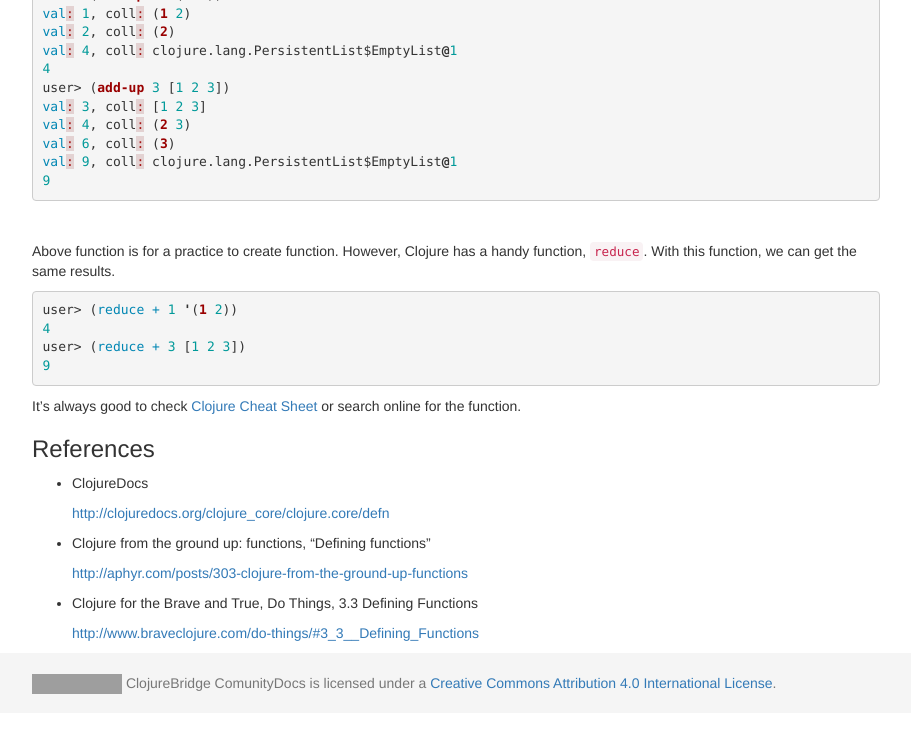
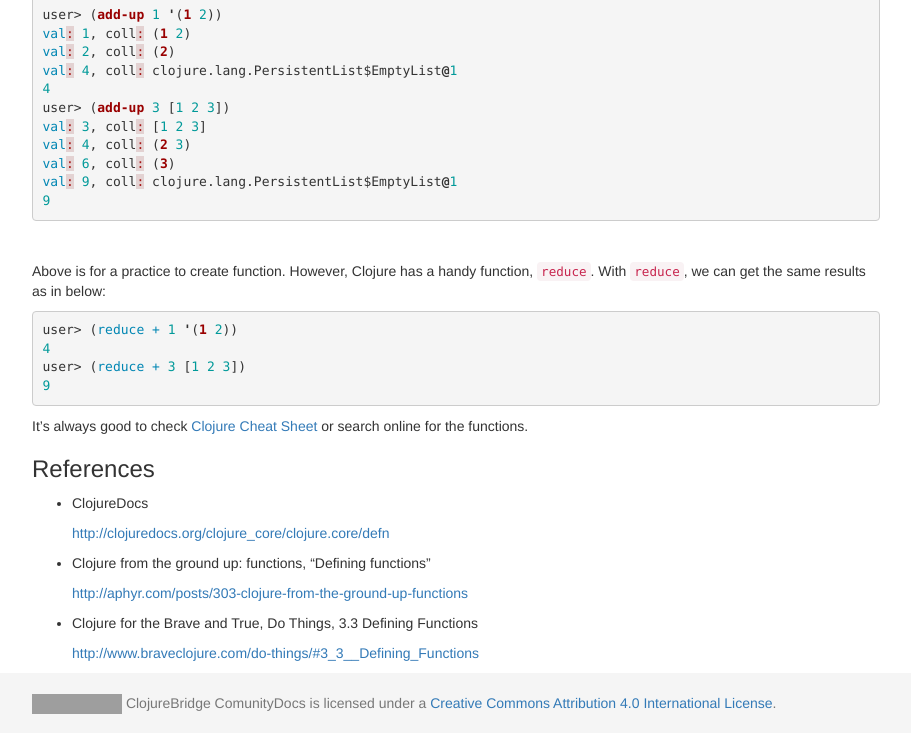
Before and after one commit to ClojureBridge/community-docs, a Jekyll site: the page built from docs/clojure/function-creation.md, in a window 1280 px wide and 900 px high, scrolled down 1979 px, cut to the strip 166-900 px from the top of the window. Shown: the whole strip, without its empty margins (38-949 px from the left). Built offline with Jekyll 4.4.1, drawn with Linux system fonts in a browser that asks for light colours; nearby versions of some CDN libraries; some of the changed text lies outside the part shown; grey boxes are pictures that could not be loaded.

Commit message:
Minor fixes for function creation

```diff
--- a/docs/clojure/function-creation.md
+++ b/docs/clojure/function-creation.md
@@ -20,7 +20,8 @@
 Just above may be unclear how to write.
 It is a good idea to look at how other functions do.
 For example, let's look at `+` function,
-which we can see at [https://github.com/clojure/clojure/blob/master/src/clj/clojure/core.clj](https://github.com/clojure/clojure/blob/master/src/clj/clojure/core.clj)
+which we can see at
+[https://github.com/clojure/clojure/blob/master/src/clj/clojure/core.clj#L943](https://github.com/clojure/clojure/blob/master/src/clj/clojure/core.clj#L943)
 
 {% highlight clojure %}
 (defn +
@@ -91,7 +92,7 @@
       and in some cases, multiple same name methods of different number of argurments exist
       (the number of arguments is called *arity*).
       Clojure can do in a single definition.
-
+<br/><br/>
 
 So far, we learned how to create the function. It's time to try your own function. Here's an example:
 
@@ -134,9 +135,9 @@
 {% endhighlight %}
 <br/>
 
-Above function is for a practice to create function.
+Above is for a practice to create function.
 However, Clojure has a handy function, `reduce`.
-With this function, we can get the same results.
+With `reduce`, we can get the same results as in below:
 
 {% highlight clojure %}
 user> (reduce + 1 '(1 2))
@@ -146,7 +147,7 @@
 {% endhighlight %}
 
 It's always good to check [Clojure Cheat Sheet](http://clojure.org/cheatsheet) or
-search online for the function.
+search online for the functions.
 
 
 ### References
```
